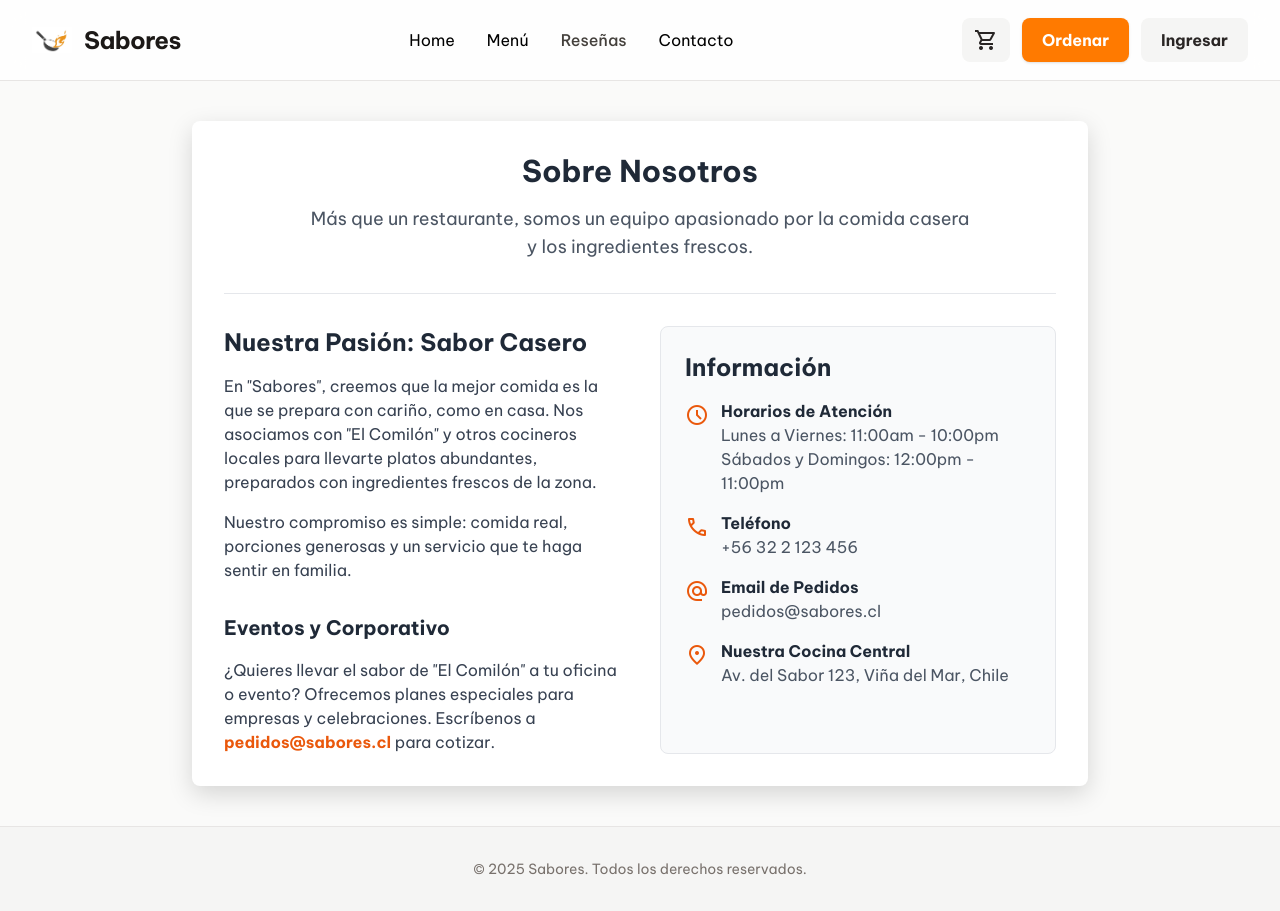
After one commit to MateriaPrime/sabores, a Django app: page /contacto/ in a window 1280 px wide. The commit adds this page. Run offline with Django 5.2, Linux system fonts and the light colour scheme; some libraries are stand-ins or nearby versions.

Commit message:
cambios que ya vimos

```diff
--- /dev/null
+++ b/pedidos/templates/pedidos/contacto.html
@@ -0,0 +1,73 @@
+{% extends 'base.html' %}
+{% block content %}
+
+<section class="container mx-auto max-w-4xl p-8 my-10 bg-white shadow-lg rounded-lg">
+
+  <div class="text-center">
+    <h1 class="text-3xl font-bold mb-4 text-gray-800">Sobre Nosotros</h1>
+    <p class="text-lg text-gray-600 max-w-2xl mx-auto">
+      Más que un restaurante, somos un equipo apasionado por la comida casera y los ingredientes frescos.
+    </p>
+  </div>
+
+  <hr class="my-8 border-gray-200">
+
+  <div class="grid grid-cols-1 md:grid-cols-2 gap-10">
+
+    <div class="text-gray-700 space-y-4">
+      <h2 class="text-2xl font-semibold text-gray-800 mb-3">Nuestra Pasión: Sabor Casero</h2>
+      <p>
+        En "Sabores", creemos que la mejor comida es la que se prepara con cariño, como en casa. Nos asociamos con "El Comilón" y otros cocineros locales para llevarte platos abundantes, preparados con ingredientes frescos de la zona.
+      </p>
+      <p>
+        Nuestro compromiso es simple: comida real, porciones generosas y un servicio que te haga sentir en familia.
+      </p>
+
+      <h3 class="text-xl font-semibold text-gray-800 pt-4">Eventos y Corporativo</h3>
+      <p>
+        ¿Quieres llevar el sabor de "El Comilón" a tu oficina o evento? Ofrecemos planes especiales para empresas y celebraciones. Escríbenos a <strong class="text-orange-600">pedidos@sabores.cl</strong> para cotizar.
+      </p>
+    </div>
+
+    <div class="bg-gray-50 p-6 rounded-lg border border-gray-200">
+      <h2 class="text-2xl font-semibold text-gray-800 mb-4">Información</h2>
+
+      <ul class="space-y-4">
+        <li class="flex items-start">
+          <span class="material-symbols-outlined text-orange-600 mr-3 mt-1">schedule</span>
+          <div>
+            <h4 class="font-semibold text-gray-800">Horarios de Atención</h4>
+            <p class="text-gray-600">Lunes a Viernes: 11:00am - 10:00pm</p>
+            <p class="text-gray-600">Sábados y Domingos: 12:00pm - 11:00pm</p>
+          </div>
+        </li>
+
+        <li class="flex items-start">
+          <span class="material-symbols-outlined text-orange-600 mr-3 mt-1">call</span>
+          <div>
+            <h4 class="font-semibold text-gray-800">Teléfono</h4>
+            <p class="text-gray-600">+56 32 2 123 456</p>
+          </div>
+        </li>
+
+        <li class="flex items-start">
+          <span class="material-symbols-outlined text-orange-600 mr-3 mt-1">alternate_email</span>
+          <div>
+            <h4 class="font-semibold text-gray-800">Email de Pedidos</h4>
+            <p class="text-gray-600">pedidos@sabores.cl</p>
+          </div>
+        </li>
+
+        <li class="flex items-start">
+          <span class="material-symbols-outlined text-orange-600 mr-3 mt-1">location_on</span>
+          <div>
+            <h4 class="font-semibold text-gray-800">Nuestra Cocina Central</h4>
+            <p class="text-gray-600">Av. del Sabor 123, Viña del Mar, Chile</p>
+          </div>
+        </li>
+      </ul>
+    </div>
+  </div>
+
+</section>
+{% endblock %}
--- a/pedidos/urls.py
+++ b/pedidos/urls.py
@@ -27,4 +27,6 @@ urlpatterns = [
     path('signup/repartidor/', views_roles.signup_repartidor, name='signup_repartidor'),
     path('repartidor/aceptar/<int:pedido_id>/', views_roles.pedido_aceptar, name='pedido_aceptar'),
     path('repartidor/entregado/<int:pedido_id>/', views_roles.pedido_entregado, name='pedido_entregado'),
+    path('contacto/', views.contacto, name='contacto'),
+    path('reseñas/', views.reseñas, name='reseñas'),
 ]
--- a/pedidos/views.py
+++ b/pedidos/views.py
@@ -1,6 +1,7 @@
 from django.shortcuts import render, redirect, get_object_or_404
 from django.contrib import messages
-from .models import Categoria, Plato, Pedido, ItemPedido
+from .models import Categoria, Plato, Pedido, ItemPedido, ItemPedido, Reseña
+from .forms import ReseñaForm
 from django.http import HttpResponse, Http404
 
 def _get_cart(request):
@@ -68,6 +69,45 @@ def menu(request):
 
     return render(request, 'pedidos/menu.html', {'categorias': menu_data})
 
+def contacto(request):
+    """
+    Muestra la página estática de 'Contacto' con la
+    información del restaurante.
+    """
+    return render(request, 'pedidos/contacto.html')
+
+def reseñas(request):
+    """
+    Muestra la lista de reseñas y permite a usuarios
+    autenticados enviar una nueva.
+    """
+    form = ReseñaForm()
+
+    if request.method == 'POST':
+        # Solo procesamos el formulario si el usuario está logueado
+        if not request.user.is_authenticated:
+            return redirect('login')
+
+        form = ReseñaForm(request.POST)
+        if form.is_valid():
+            # Guardamos la reseña pero sin enviarla a la BD todavía
+            reseña = form.save(commit=False)
+            # Asignamos el usuario actual
+            reseña.usuario = request.user
+            reseña.save() # Ahora sí la guardamos
+
+            messages.success(request, '¡Gracias por tu reseña!')
+            return redirect('pedidos:reseñas')
+
+    # Para todos (GET y POST fallido), mostramos la lista de reseñas
+    lista_reseñas = Reseña.objects.all().order_by('-creado')
+
+    context = {
+        'reseñas': lista_reseñas,
+        'form': form
+    }
+    return render(request, 'pedidos/reseñas.html', context)
+
 
 def checkout(request):
     """
--- a/templates/base.html
+++ b/templates/base.html
@@ -26,10 +26,10 @@
           </a>
 
           <nav class="hidden md:flex items-center gap-8">
-            <a href="{% url 'pedidos:home' %}" class="text-stone-700 hover:text-orange-500 font-medium">Home</a>
-            <a href="{% url 'pedidos:menu' %}" class="text-stone-700 hover:text-orange-500 font-medium">Menú</a>
-            <a href="#" class="text-stone-700 hover:text-orange-500 font-medium">Corporativo</a>
-            <a href="#" class="text-stone-700 hover:text-orange-500 font-medium">Contacto</a>
+            <a href="{% url 'pedidos:home' %}" ...>Home</a>
+            <a href="{% url 'pedidos:menu' %}" ...>Menú</a>
+            <a href="{% url 'pedidos:reseñas' %}" class="text-stone-700 hover:text-orange-500 font-medium">Reseñas</a>
+            <a href="{% url 'pedidos:contacto' %}" ...>Contacto</a>
           </nav>
 
           <div class="flex items-center gap-3">
```
Also changed, not shown: pedidos/forms.py (+52 -5 lines), pedidos/models.py (+26 -0 lines), pedidos/templates/pedidos/cart.html (+67 -4 lines), pedidos/templates/pedidos/reseñas.html (added, +69 -0 lines), pedidos/templates/pedidos/signup_cliente.html (+21 -0 lines), pedidos/templates/pedidos/signup_repartidor.html (+8 -0 lines), pedidos/migrations/0006_reseña.py (added).
